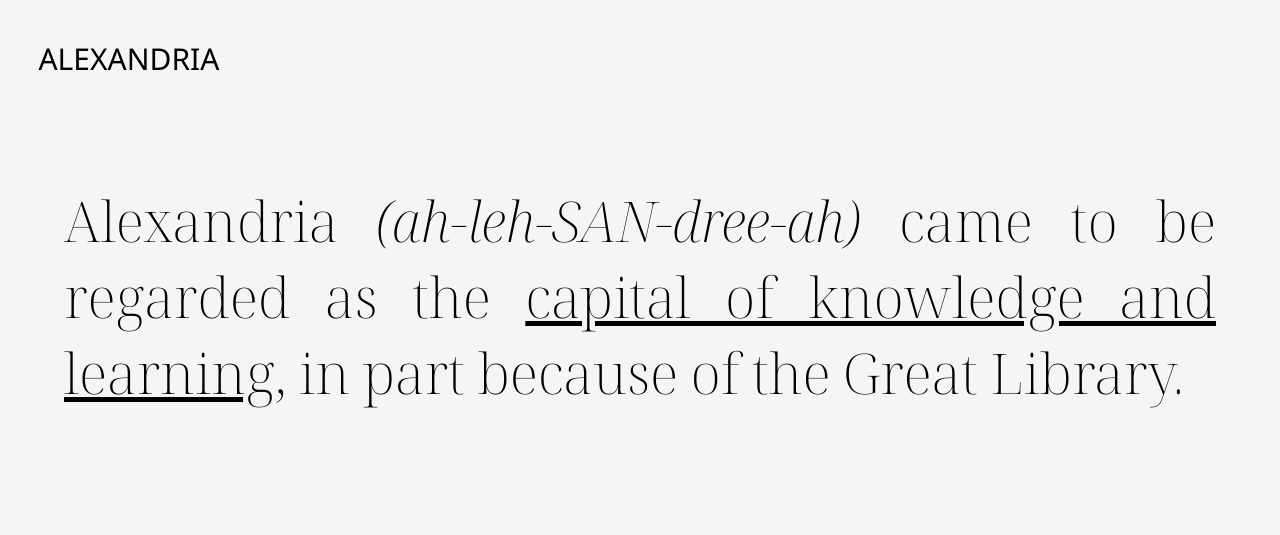
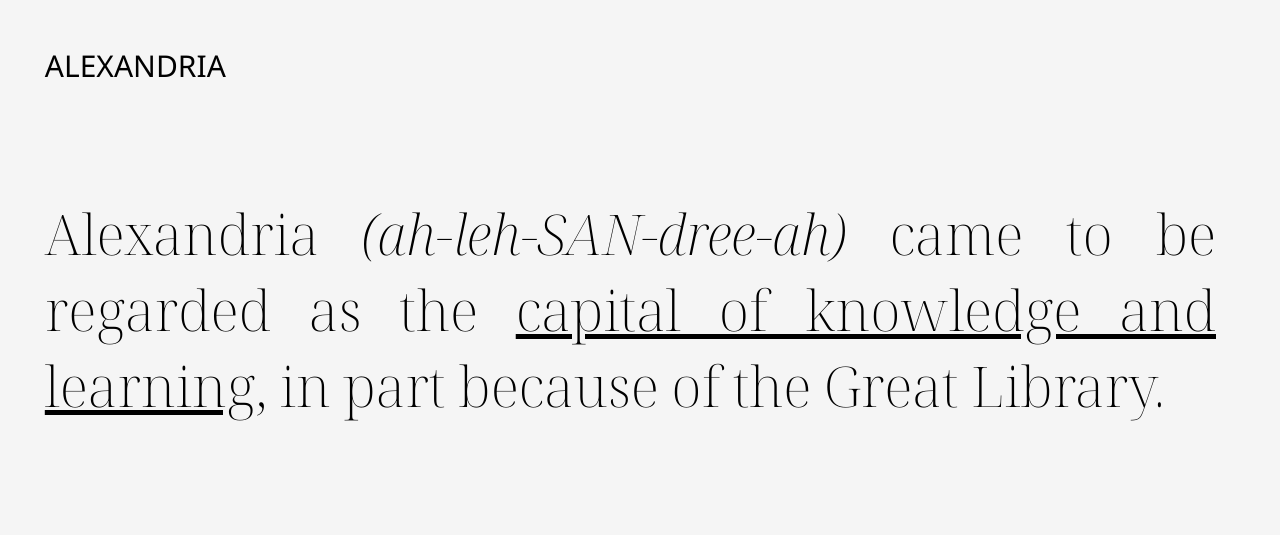
Before and after one commit to PopLizardo11/Alexandria, a plain HTML site: page index.html in a window 1280 px wide. Shown: the top 535 px of the page. Drawn offline with Linux system fonts and the light colour scheme.

Commit message:
Modified the paddig in screen sizes of 1248px

```diff
--- a/styles.css
+++ b/styles.css
@@ -276,7 +276,11 @@ body {
 
 @media (min-width: 1248px) {
     .nav-bar {
-        padding: 3vw;
+        padding: 3.5vw;
+    }
+
+    .def-heading {
+        padding-left: 3.5vw;
     }
 
     .nav-logo {
```
